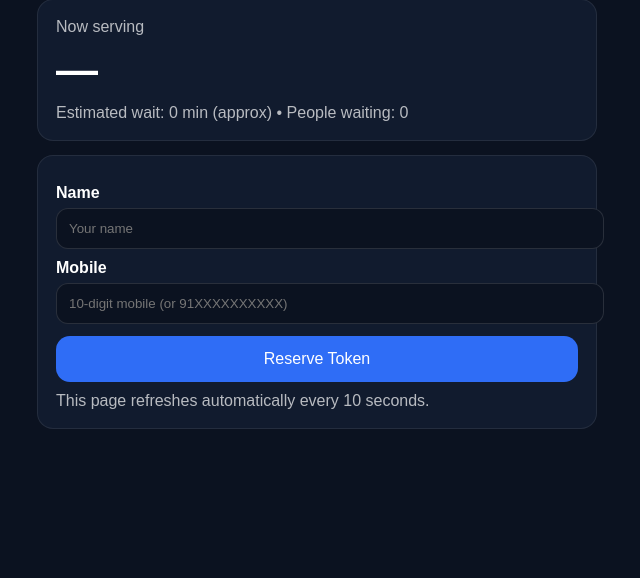
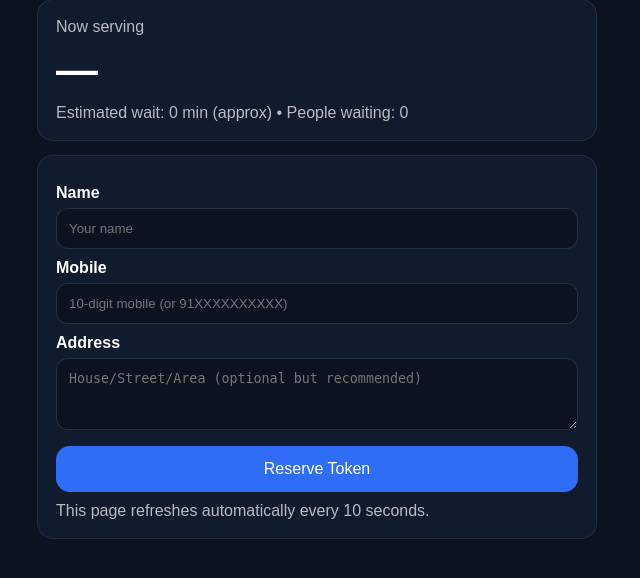
Before and after one commit to rahulgaddipati3-byte/q-manage, a Django app: page /public/clinic/1/ in a window 1280 px wide. Shown: the part 179-757 px from the top of the page, without its empty margins (323-963 px from the left). Run offline with Django 5.2, Linux system fonts and the light colour scheme; data that the repository does not hold is empty.

Commit message:
Update clinic reserve form

```diff
--- a/backend/core/templates/public/clinic.html
+++ b/backend/core/templates/public/clinic.html
@@ -11,7 +11,16 @@
     h2 { margin:0 0 6px 0; }
     .muted { color: rgba(255,255,255,.7); }
     label { display:block; margin: 10px 0 6px; }
-    input { width:100%; padding:12px; border-radius:12px; border:1px solid rgba(255,255,255,.12); background:#0b1220; color:#fff; }
+    input, textarea {
+      width:100%;
+      padding:12px;
+      border-radius:12px;
+      border:1px solid rgba(255,255,255,.12);
+      background:#0b1220;
+      color:#fff;
+      box-sizing:border-box;
+    }
+    textarea { min-height: 72px; resize: vertical; }
     button { width:100%; padding:14px; border:0; border-radius:14px; background:#2f6df6; color:#fff; font-size:16px; cursor:pointer; margin-top:12px; }
     .err { color:#ffb4b4; white-space:pre-wrap; }
     .ok { color:#a7ffb1; white-space:pre-wrap; }
@@ -38,6 +47,9 @@
 
       <label for="phone"><b>Mobile</b></label>
       <input id="phone" placeholder="10-digit mobile (or 91XXXXXXXXXX)" autocomplete="tel" />
+
+      <label for="address"><b>Address</b></label>
+      <textarea id="address" placeholder="House/Street/Area (optional but recommended)" autocomplete="street-address"></textarea>
 
       <button type="button" onclick="reserve()">Reserve Token</button>
 
@@ -66,8 +78,9 @@ async function getSnapshot(){
 
     document.getElementById("nowServing").textContent = j.now_serving || "—";
 
-    const waitMin = (j.estimated_wait_minutes ?? 0);
-    const waiting = (j.waiting_count ?? 0);
+    // ✅ FIX: match API field names returned by public_clinic_snapshot()
+    const waitMin = (j.estimated_wait_min ?? 0);
+    const waiting = (j.people_waiting ?? 0);
 
     document.getElementById("stats").textContent =
       `Estimated wait: ${waitMin} min (approx) • People waiting: ${waiting}`;
@@ -80,6 +93,7 @@ async function reserve(){
   const name = document.getElementById("name").value.trim();
   const phoneRaw = document.getElementById("phone").value.trim();
   const phone = digitsOnly(phoneRaw);
+  const address = document.getElementById("address").value.trim();
 
   if(!name){ setMsg("Name is required", false); return; }
   if(!phone){ setMsg("Mobile is required", false); return; }
@@ -88,7 +102,7 @@ async function reserve(){
     const res = await fetch(`/api/public/clinic/${clinicSlug}/reserve/`, {
       method: "POST",
       headers: {"Content-Type":"application/json"},
-      body: JSON.stringify({ name, phone })
+      body: JSON.stringify({ name, phone, address })
     });
 
     const txt = await res.text();
@@ -100,7 +114,10 @@ async function reserve(){
       return;
     }
 
-    setMsg(`Request submitted ✅\nRedirecting to tracking page...`, true);
+    // j.track_url should be /public/token/<id>/
+    const tokenTxt = j.token_number ? `\nYour Token: ${j.token_number}` : "";
+    setMsg(`Token reserved ✅${tokenTxt}\nRedirecting to tracking page...`, true);
+
     window.location.href = j.track_url;
   }catch(e){
     setMsg("Network error. Please try again.", false);
```
